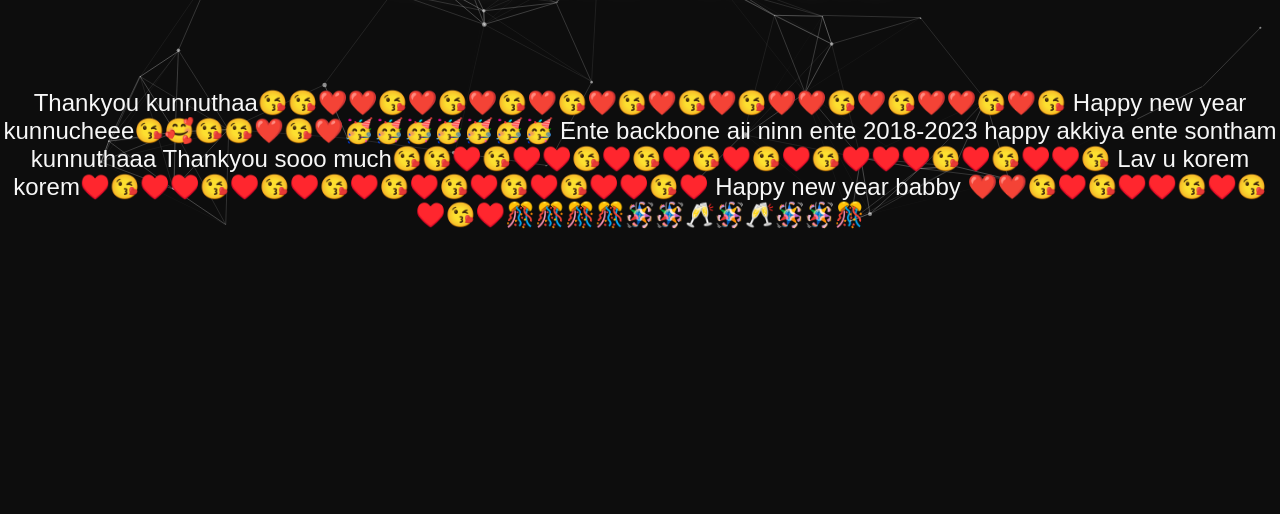
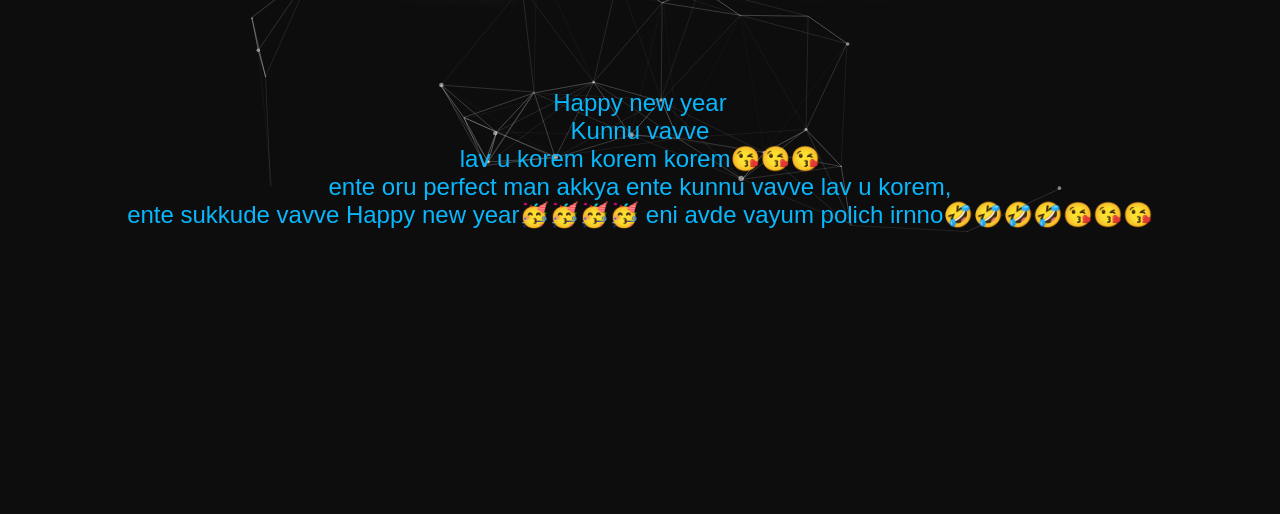
Before and after one commit to Logicus2007/happy, a plain HTML site: page index.html in a window 1280 px wide. Shown: the part 286-800 px from the top of the page. Drawn offline with nearby package versions, Linux system fonts and the light colour scheme.

Commit message:
Update index.html

```diff
--- a/index.html
+++ b/index.html
@@ -43,7 +43,7 @@
             margin-bottom: 20px; /* Adjust the margin as needed */
             position: relative;
             z-index: 2;
-            color: #f7f7f7; /* Neon Pink */
+            color: #09b7fc; /* Neon Pink */
         }
 
         .party-popper {
@@ -86,28 +86,18 @@
         <div class="sub-text">
             <br>
             <br>
-            <br>Thankyou kunnuthaa😘😘❤️❤️😘❤️😘❤️😘❤️😘❤️😘❤️😘❤️😘❤️❤️😘❤️😘❤️❤️😘❤️😘
+            <br>Happy new year <br>
+        Kunnu vavve <br> lav u korem korem korem😘😘😘<br>
+    ente oru perfect man akkya ente kunnu  vavve  lav u korem,
+    <br>
+ente sukkude vavve
+
+
+Happy new year🥳🥳🥳🥳
 
 
 
-            Happy new year kunnucheee😘🥰😘😘❤️😘❤️🥳🥳🥳🥳🥳🥳🥳
-
-
-
-
-
-            Ente backbone aii ninn ente 2018-2023 happy akkiya ente sontham kunnuthaaa Thankyou sooo much😘😘♥️😘♥️♥️😘♥️😘♥️😘♥️😘♥️😘♥️♥️♥️😘♥️😘♥️♥️😘
-
-
-
-            Lav u korem korem♥️😘♥️♥️😘♥️😘♥️😘♥️😘♥️😘♥️😘♥️😘♥️♥️😘♥️
-
-
-
-
-
-
-            Happy new year babby ❤️❤️😘♥️😘♥️♥️😘♥️😘♥️😘♥️🎊🎊🎊🎊🪅🪅🥂🪅🥂🪅🪅🎊  </div>
+eni avde vayum polich irnno🤣🤣🤣🤣😘😘😘</div>
         <div class="party-popper"></div>
     </div>
 
```
